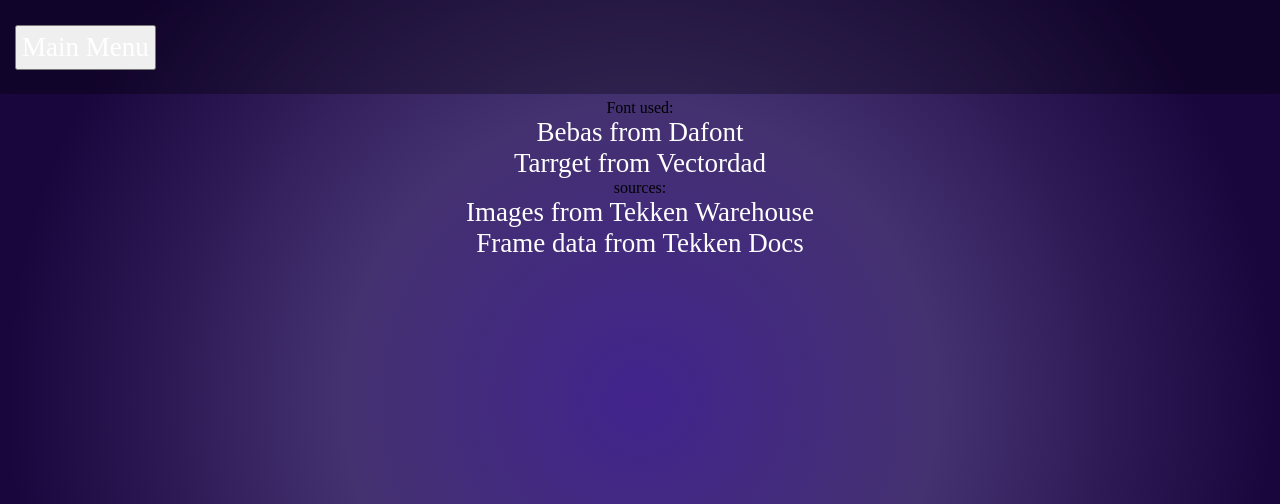
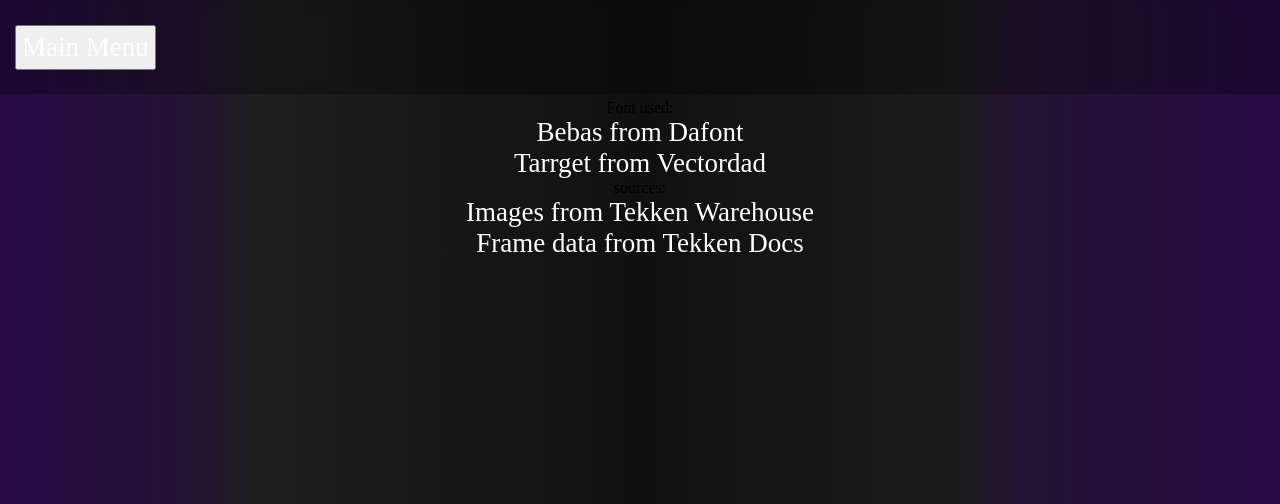
Before and after one commit to TeeGOD/TagFrame, a Django app: page /credit/ in a window 1280 px wide. Shown: the top 504 px of the page. Run offline with Django 5.2, Linux system fonts and the light colour scheme.

Commit message:
styling changes

```diff
--- a/main/static/style/style.css
+++ b/main/static/style/style.css
@@ -11,7 +11,9 @@
 
 body{
     height: 100%;
-    background:radial-gradient(circle, rgb(66, 36, 141) 0%, rgb(68, 49, 112) 39%, rgb(25, 6, 61) 84%);
+    /* background:radial-gradient(circle, rgb(66, 36, 141) 0%, rgb(68, 49, 112) 39%, rgb(25, 6, 61) 84%);*/
+   background: #280A47;
+background: linear-gradient(270deg, rgba(40, 10, 71, 1) 0%, rgba(36, 20, 52, 1) 20%, rgba(28, 28, 28, 1) 25%, rgba(26, 26, 26, 1) 30%, rgba(23, 23, 23, 1) 35%, rgba(21, 21, 21, 1) 40%, rgba(19, 19, 19, 1) 45%, rgba(16, 16, 16, 1) 50%, rgba(19, 19, 19, 1) 55%, rgba(21, 21, 21, 1) 60%, rgba(23, 23, 23, 1) 65%, rgba(26, 26, 26, 1) 70%, rgba(29, 29, 29, 1) 75%, rgba(31, 31, 31, 1) 80%, rgba(36, 20, 52, 1) 85%, rgba(40, 10, 71, 1) 100%);
     background-attachment: fixed;
 }
 
@@ -188,6 +190,7 @@ img{
 #move_cards{
     display: flex;
     flex-wrap: wrap;
+    color: white;
     justify-content: center;
     text-align: center;
     width: 90%;
@@ -363,6 +366,10 @@ input[type=text]{
     border-bottom-right-radius: 5px;
 }
 
+input[type=text]::placeholder{
+color: white;
+}
+
 input:focus{
     cursor: text;
     outline: none;
--- a/main/templates/character.html
+++ b/main/templates/character.html
@@ -1,7 +1,7 @@
 <!DOCTYPE html>
 {% load static %}
 <html lang="en">
-    <link rel="stylesheet" href="{% static '\style\style.css' %}">
+    <link rel="stylesheet" href="{% static 'style/style.css' %}">
     <link rel="shortcut icon" type="image/png" href="{% static 'favicon.svg' %}">
 <head>
     <title>Moves of {{character_name}}</title>
--- a/main/templates/credit.html
+++ b/main/templates/credit.html
@@ -1,7 +1,7 @@
 <!DOCTYPE html>
 {% load static %}
 <html lang="en">
-    <link rel="preload" rel="stylesheet" href="{% static '\style\style.css' %}">
+    <link rel="preload" rel="stylesheet" href="{% static 'style/style.css' %}">
     <link rel="shortcut icon" type="image/png" href="{% static 'favicon.svg' %}">
 <head>
     <meta charset="UTF-8">
--- a/main/templates/home.html
+++ b/main/templates/home.html
@@ -1,7 +1,7 @@
 <!DOCTYPE html>
 {% load static %}
  <html lang="en">
-    <link rel="stylesheet" href="{% static '\style\style.css' %}">
+    <link rel="stylesheet" href="{% static 'style/style.css' %}">
     <link rel="shortcut icon" type="image/png" href="{% static 'favicon.svg' %}">
 <head>
     <title>TagFrame</title>
--- a/main/templates/index.html
+++ b/main/templates/index.html
@@ -1,7 +1,7 @@
 <!DOCTYPE html>
 {% load static %}
 <html lang="en">
-    <link rel="stylesheet" href="{% static '\style\style.css' %}">
+    <link rel="stylesheet" href="{% static 'style/style.css' %}">
     <link rel="shortcut icon" type="image/png" href="{% static 'favicon.svg' %}" >
 
 <head>
```
